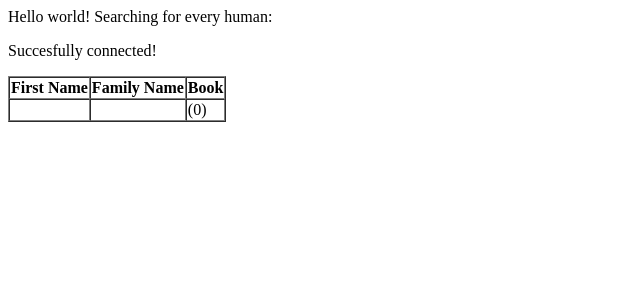
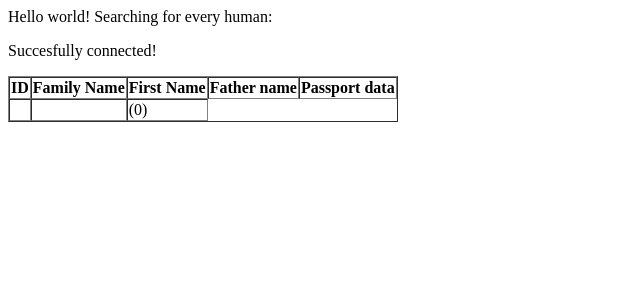
Before and after one commit to krieg31/BD_1st_semester, a PHP site: page /allbooks.php in a window 1280 px wide. Shown: the top 300 px of the page, without its empty margins (0-640 px from the left). Run offline with PHP 8.4, Linux system fonts and the light colour scheme; tables that the repository leaves empty or names only in its code hold one stand-in row (values such as "Sample post"); data that the repository does not hold is empty.

Commit message:
comething new

```diff
--- a/website/AleksNikitaSavAnton/allbooks.php
+++ b/website/AleksNikitaSavAnton/allbooks.php
@@ -16,9 +16,11 @@
 
 	printf('<table cellspacing=\' 0 \' border=\' 1 \'> %s',"\n");
 	printf('<TR> %s',"\n");
+	printf('	<TH>ID</TH> %s',"\n");
+	printf('	<TH>Family Name</TH> %s',"\n");
 	printf('	<TH>First Name</TH> %s',"\n");
-	printf('	<TH>Family Name</TH> %s',"\n");
-	printf('	<TH>Book</TH> %s',"\n");
+	printf('	<TH>Father name</TH> %s',"\n");
+	printf('	<TH>Passport data</TH> %s',"\n");
 	printf('</TR> %s',"\n");
 
 
```
